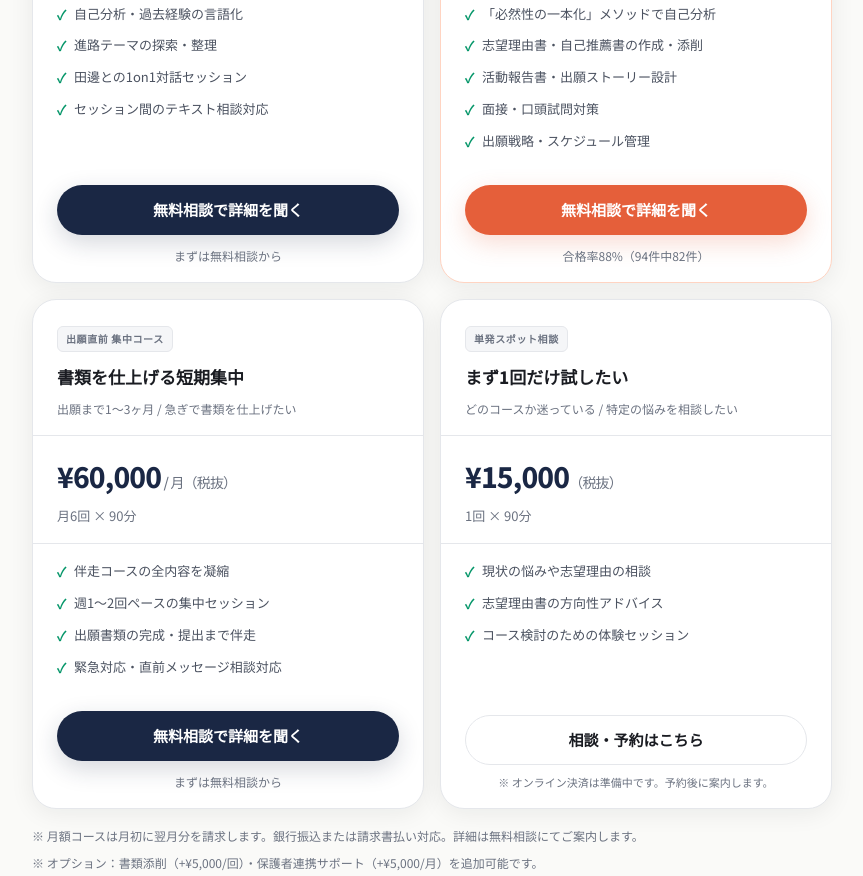
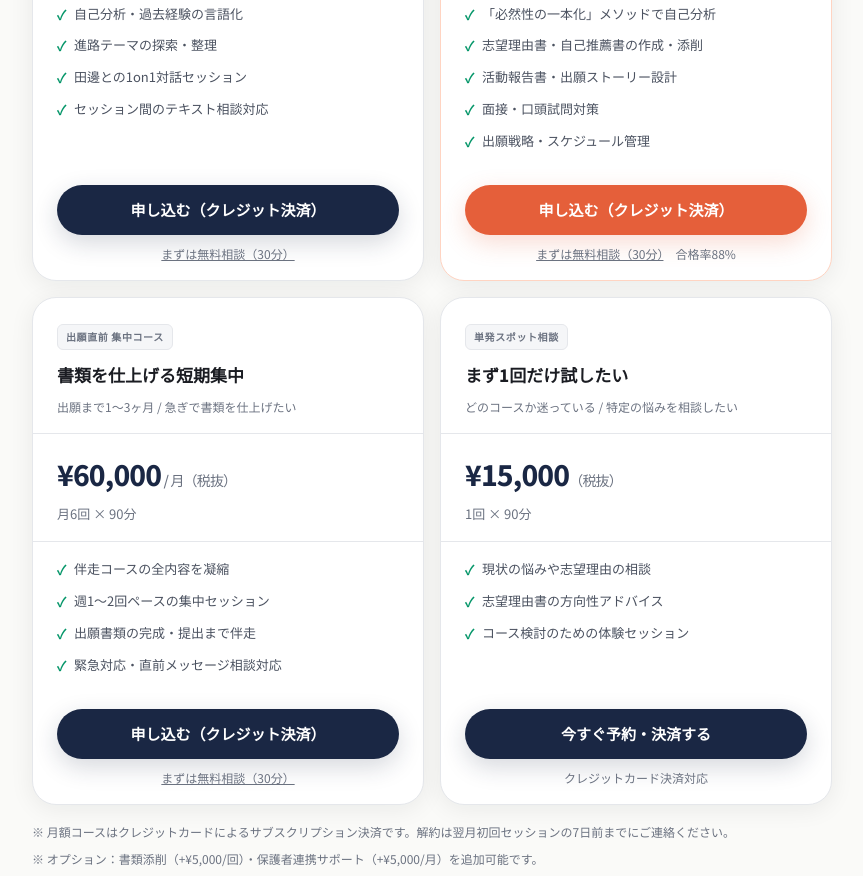
Before and after one commit to beee056/lighthouse-lp, a website: page shop.html in a window 1280 px wide. Shown: the part 1448-2324 px from the top of the page, without its empty margins (208-1071 px from the left). Drawn offline with Linux system fonts and the light colour scheme.

Commit message:
feat: add Stripe payment links to shop.html

```diff
--- a/shop.html
+++ b/shop.html
@@ -387,8 +387,8 @@
             </ul>
           </div>
           <div class="product-cta">
-            <a href="https://calendar.app.google/4nqSFe7uQXyPCTrd6" target="_blank" rel="noopener noreferrer" class="btn btn-navy btn-full">無料相談で詳細を聞く</a>
-            <p class="notice" style="text-align:center;">まずは無料相談から</p>
+            <a href="https://buy.stripe.com/bJe4gAdiE4Va1tZ3lTe7m02" target="_blank" rel="noopener noreferrer" class="btn btn-navy btn-full">申し込む（クレジット決済）</a>
+            <p class="notice" style="text-align:center;margin-top:8px;"><a href="https://calendar.app.google/4nqSFe7uQXyPCTrd6" target="_blank" rel="noopener noreferrer" style="color:var(--muted);text-decoration:underline;">まずは無料相談（30分）</a></p>
           </div>
         </div>
 
@@ -413,8 +413,8 @@
             </ul>
           </div>
           <div class="product-cta">
-            <a href="https://calendar.app.google/4nqSFe7uQXyPCTrd6" target="_blank" rel="noopener noreferrer" class="btn btn-primary btn-full">無料相談で詳細を聞く</a>
-            <p class="notice" style="text-align:center;">合格率88%（94件中82件）</p>
+            <a href="https://buy.stripe.com/eVq7sM92odrG0pV6y5e7m03" target="_blank" rel="noopener noreferrer" class="btn btn-primary btn-full">申し込む（クレジット決済）</a>
+            <p class="notice" style="text-align:center;margin-top:8px;"><a href="https://calendar.app.google/4nqSFe7uQXyPCTrd6" target="_blank" rel="noopener noreferrer" style="color:var(--muted);text-decoration:underline;">まずは無料相談（30分）</a>　合格率88%</p>
           </div>
         </div>
 
@@ -438,8 +438,8 @@
             </ul>
           </div>
           <div class="product-cta">
-            <a href="https://calendar.app.google/4nqSFe7uQXyPCTrd6" target="_blank" rel="noopener noreferrer" class="btn btn-navy btn-full">無料相談で詳細を聞く</a>
-            <p class="notice" style="text-align:center;">まずは無料相談から</p>
+            <a href="https://buy.stripe.com/8x2aEY3I41IY6OjcWte7m04" target="_blank" rel="noopener noreferrer" class="btn btn-navy btn-full">申し込む（クレジット決済）</a>
+            <p class="notice" style="text-align:center;margin-top:8px;"><a href="https://calendar.app.google/4nqSFe7uQXyPCTrd6" target="_blank" rel="noopener noreferrer" style="color:var(--muted);text-decoration:underline;">まずは無料相談（30分）</a></p>
           </div>
         </div>
 
@@ -462,15 +462,14 @@
             </ul>
           </div>
           <div class="product-cta">
-            <!-- Stripe決済リンクが決まり次第差し替え -->
-            <a href="https://calendar.app.google/4nqSFe7uQXyPCTrd6" target="_blank" rel="noopener noreferrer" class="btn btn-outline btn-full">相談・予約はこちら</a>
-            <p class="stripe-note">※ オンライン決済は準備中です。予約後に案内します。</p>
+            <a href="https://buy.stripe.com/9B69AUceA9bq3C7aOle7m05" target="_blank" rel="noopener noreferrer" class="btn btn-navy btn-full">今すぐ予約・決済する</a>
+            <p class="notice" style="text-align:center;margin-top:8px;">クレジットカード決済対応</p>
           </div>
         </div>
 
       </div>
 
-      <p class="notice" style="margin-top:16px;">※ 月額コースは月初に翌月分を請求します。銀行振込または請求書払い対応。詳細は無料相談にてご案内します。</p>
+      <p class="notice" style="margin-top:16px;">※ 月額コースはクレジットカードによるサブスクリプション決済です。解約は翌月初回セッションの7日前までにご連絡ください。</p>
       <p class="notice" style="margin-top:6px;">※ オプション：書類添削（+¥5,000/回）・保護者連携サポート（+¥5,000/月）を追加可能です。</p>
     </div>
   </section>
```
